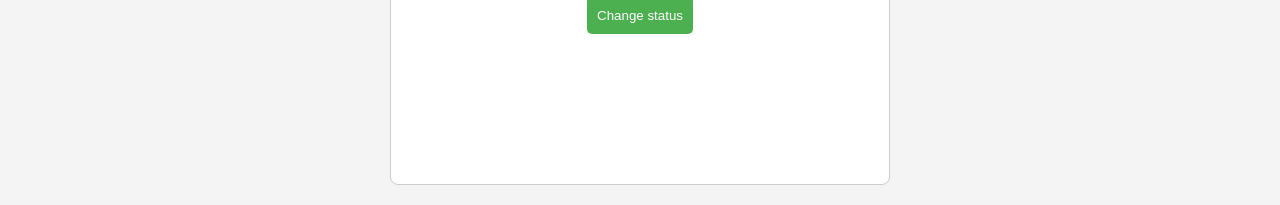
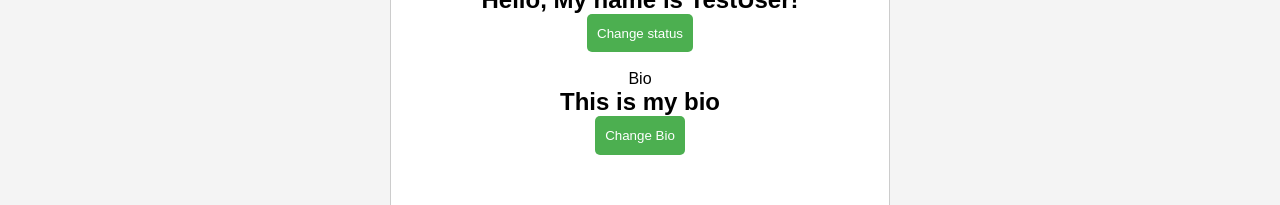
Before and after one commit to samuhiltunen/ChatHub, a React (Create React App) app in the folder frontend/app/: page /profile in a window 1280 px wide. Shown: the part 542-747 px from the top of the page. Built offline with nearby package versions, Linux system fonts and the light colour scheme; no server answers; sample sign-in values are in the browser's storage; the HTML template or start-up script is replaced by a standard one.

Commit message:
Update Profile.js

```diff
--- a/frontend/app/src/components/Profile.js
+++ b/frontend/app/src/components/Profile.js
@@ -1,3 +1,4 @@
+
 
 import React, { useEffect, useState } from 'react';
 import "../css/main.css";
@@ -41,6 +42,47 @@ const StatusChanger = () => {
                 <div>
                     <h2>{status}</h2>
                     <button onClick={handleButtonClick}>Change status</button>
+                </div>
+            )}
+        </div>
+    );
+};
+const BioChanger = ({ initialBio }) => {
+    const [bio, setBio] = useState("This is my bio");
+    const [isEditing, setIsEditing] = useState(false);
+    const [newBio, setNewBio] = useState(bio);
+
+    const handleButtonClick = () => {
+        setIsEditing(true);
+    };
+
+    const handleFormSubmit = (e) => {
+        e.preventDefault();
+        setBio(newBio);
+        setIsEditing(false);
+    };
+
+    const handleInputChange = (e) => {
+        setNewBio(e.target.value);
+    };
+
+    return (
+        <div>
+            {isEditing ? (
+                <form onSubmit={handleFormSubmit}>
+                    <textarea
+                        value={newBio}
+                        onChange={handleInputChange}
+                        rows="4" // Adjust the number of rows as needed
+                        cols="50" // Adjust the number of columns as needed
+                    />
+                    <br />
+                    <button type="submit">Submit</button>
+                </form>
+            ) : (
+                <div>
+                    <h2>{bio}</h2>
+                    <button onClick={handleButtonClick}>Change Bio</button>
                 </div>
             )}
         </div>
@@ -116,9 +158,14 @@ export default function Profile() {
                     {/*make maxium status length 20 characters*/}
                     <h2>{username}</h2>
                     <p>user id: {userId}</p>
+                    <br></br>
                     <p>Status</p>
                     {/*make maxium status length 40 characters*/}
                     <StatusChanger username={username} />
+                    <br></br>
+                    <p>Bio</p>
+                    {/*make maxium status length 40 characters*/}
+                    <BioChanger username={username} />
                 </div>
 
 
```
